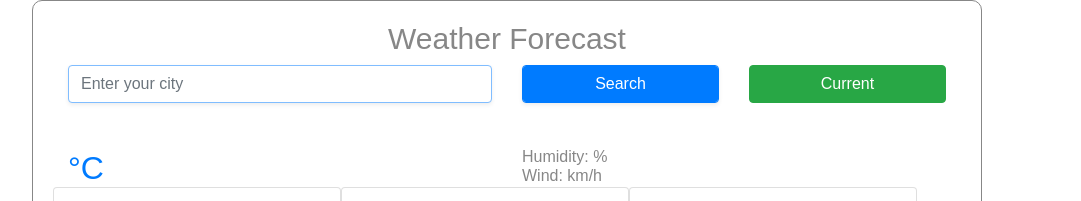
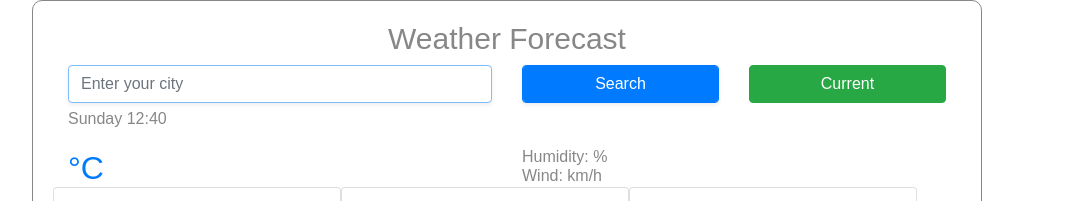
Before and after one commit to kaaterinaa5/weather-project, a plain HTML site: page index.html in a window 1280 px wide. Shown: the top 201 px of the page, without its empty margins (133-1214 px from the left). Drawn offline with nearby package versions, Linux system fonts and the light colour scheme; no server answers.

Commit message:
renamed the link of js

```diff
--- a/index.html
+++ b/index.html
@@ -125,7 +125,7 @@
                     </div>
                 </div>
     </div>
-    <script src="src/index.js"> </script>
+    <script src="index.js"></script>
 </body>
 
 </html>
```
